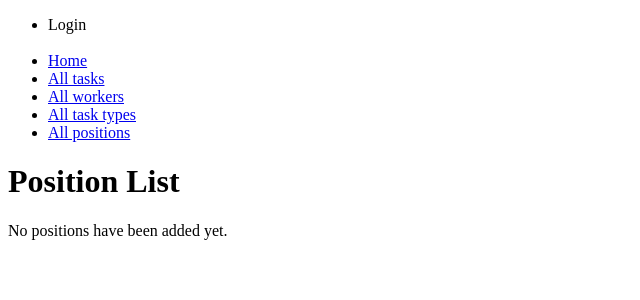
After one commit to MarekBiela/IT-company-task-manager, a Django app: page /positions/ in a window 1280 px wide. The commit adds this page. Shown: the top 300 px of the page, without its empty margins (0-640 px from the left). Run offline with Django 5.2, Linux system fonts and the light colour scheme; data that the repository does not hold is empty.

Commit message:
add positions page

```diff
--- a/tasks/urls.py
+++ b/tasks/urls.py
@@ -1,12 +1,19 @@
 from django.urls import path
 
-from .views import index, WorkerListView, TaskListView, TaskTypeListView
+from .views import (
+    index,
+    WorkerListView,
+    TaskListView,
+    TaskTypeListView,
+    PositionListView,
+)
 
 urlpatterns = [
     path("", index, name="index"),
     path("tasks/", TaskListView.as_view(), name="task-list"),
     path("workers/", WorkerListView.as_view(), name="worker-list"),
     path("task-types/", TaskTypeListView.as_view(), name="task-type-list"),
+    path("positions/", PositionListView.as_view(), name="position-list"),
 ]
 
 app_name = "tasks"
--- a/tasks/views.py
+++ b/tasks/views.py
@@ -45,3 +45,7 @@ class TaskTypeListView(generic.ListView):
     model = TaskType
     template_name = "tasks/task_type_list.html"
     context_object_name = "task_type_list"
+
+
+class PositionListView(generic.ListView):
+    model = Position
--- a/templates/includes/sidebar.html
+++ b/templates/includes/sidebar.html
@@ -10,5 +10,5 @@
   <li><a href="{% url 'tasks:task-list' %}">All tasks</a></li>
   <li><a href="{% url 'tasks:worker-list' %}">All workers</a></li>
   <li><a href="{% url 'tasks:task-type-list' %}">All task types</a></li>
-  <li>All positions</li>
+  <li><a href="{% url 'tasks:position-list' %}">All positions</a></li>
 </ul>
--- /dev/null
+++ b/templates/tasks/position_list.html
@@ -0,0 +1,19 @@
+{% extends "base.html" %}
+
+{% block content %}
+  <h1>
+     Position List
+  </h1>
+  {% if position_list %}
+    <ul>
+      {% for position in position_list %}
+        <li>
+          {{ position.id }}
+          {{ position.name }}
+        </li>
+      {% endfor %}
+    </ul>
+  {% else %}
+    <p>No positions have been added yet.</p>
+  {% endif %}
+{% endblock %}
```
